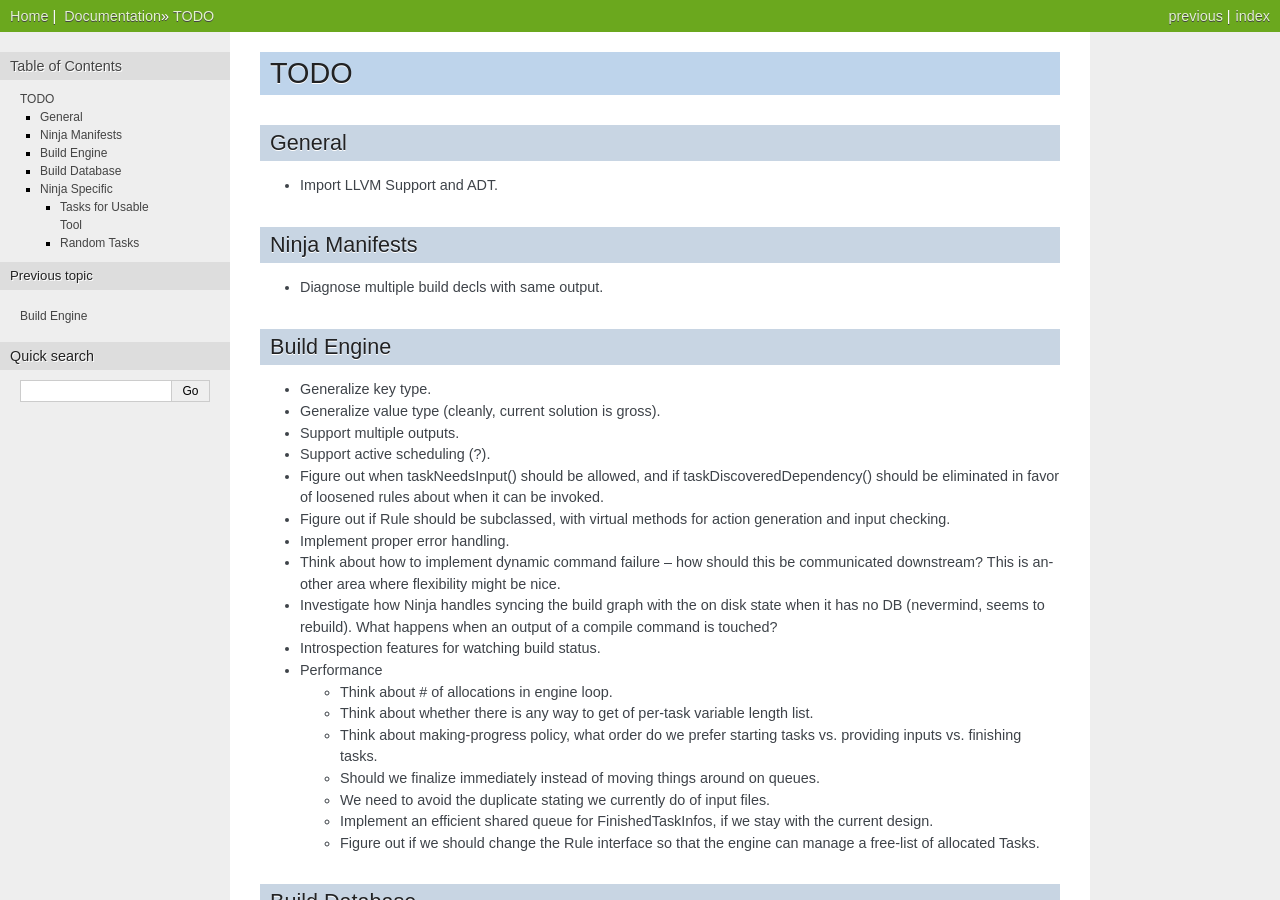
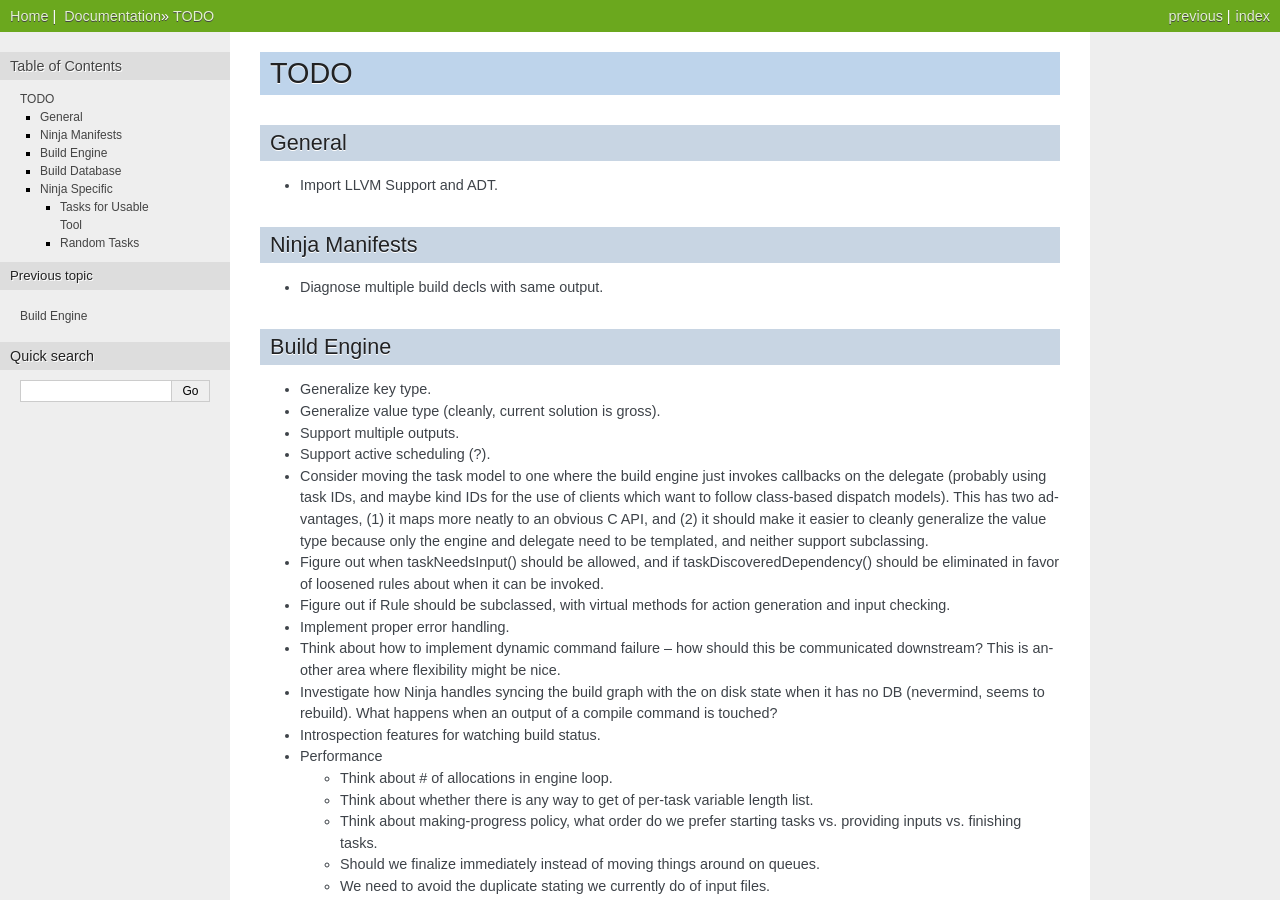
Before and after one commit to swiftlang/swift-llbuild, a Sphinx documentation site: the page built from docs/TODO.rst, in a window 1280 px wide and 900 px high. Built offline with Sphinx 7.4.7, drawn with Linux system fonts in a browser that asks for light colours.

Commit message:
[docs] Add a TODO.

```diff
--- a/docs/TODO.rst
+++ b/docs/TODO.rst
@@ -22,6 +22,13 @@ Build Engine
 * Support multiple outputs.
 
 * Support active scheduling (?).
+
+* Consider moving the task model to one where the build engine just invokes
+  callbacks on the delegate (probably using task IDs, and maybe kind IDs for the
+  use of clients which want to follow class-based dispatch models). This has two
+  advantages, (1) it maps more neatly to an obvious C API, and (2) it should
+  make it easier to cleanly generalize the value type because only the engine
+  and delegate need to be templated, and neither support subclassing.
 
 * Figure out when taskNeedsInput() should be allowed, and if
   taskDiscoveredDependency() should be eliminated in favor of loosened rules
```
